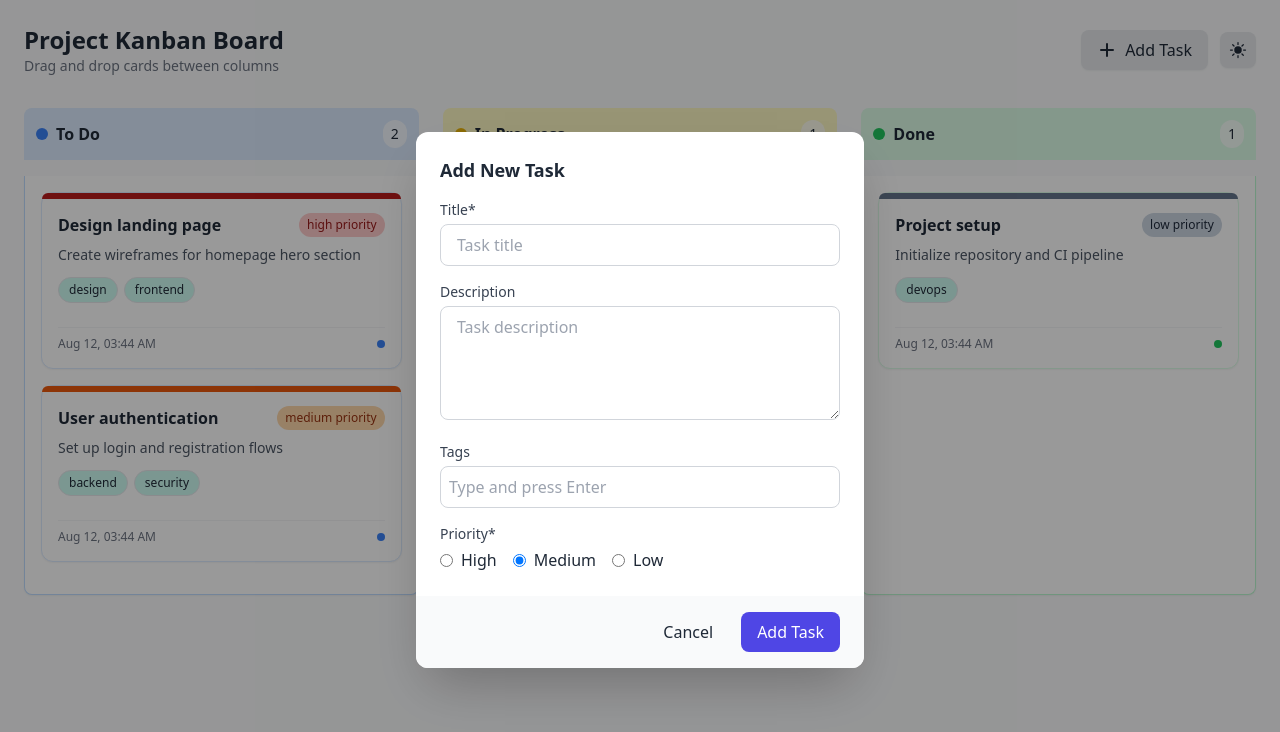
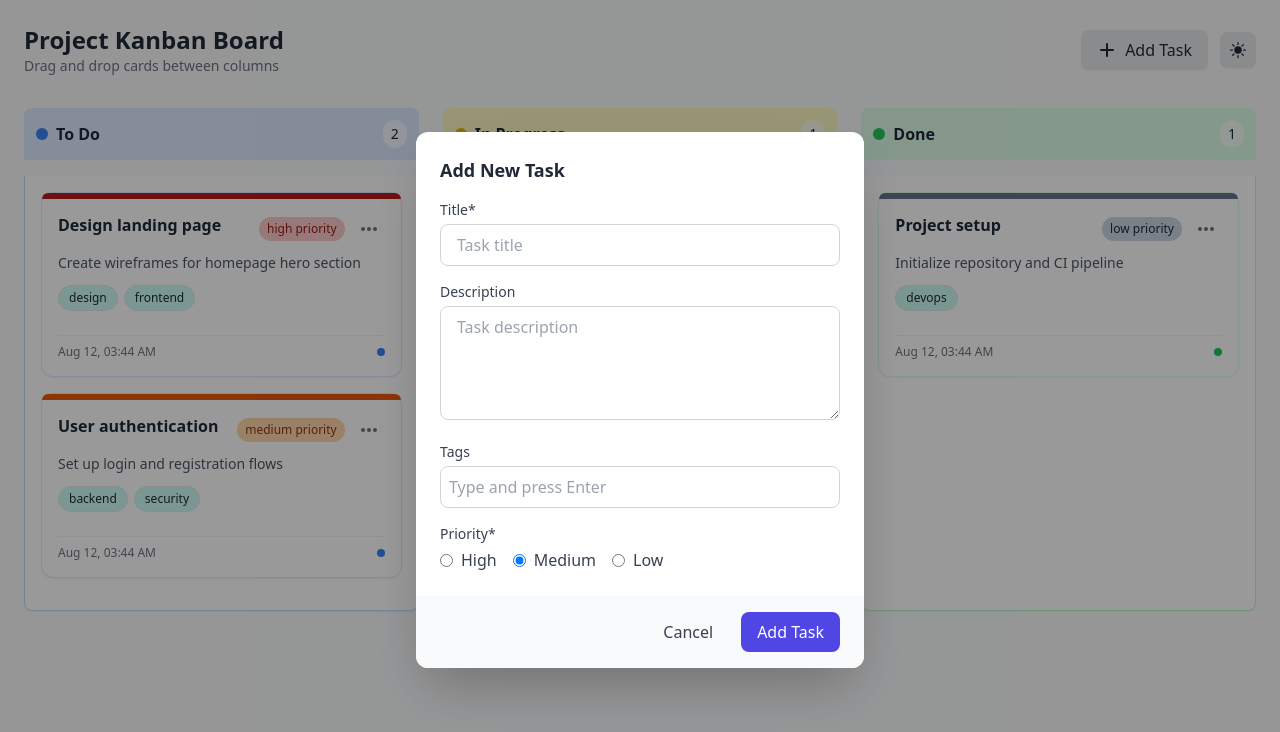
Before and after one commit to mohamim360/Vue-Kanban-Board, a Vue app: page / in a window 1280 px wide. Both pictures are taken after a click on the button "Add Task". Shown: the top 732 px of the page. Built offline with nearby package versions, Linux system fonts and the light colour scheme.

Commit message:
editor, dark class

```diff
--- a/src/App.vue
+++ b/src/App.vue
@@ -139,6 +139,8 @@
                     >
                       {{ card.title }}
                     </div>
+
+                    <div class="flex items-center gap-2">
                       <div
                         class="flex-shrink-0 px-2 py-1 text-xs font-medium rounded-full"
                         :class="{
@@ -151,6 +153,60 @@
                         }"
                       >
                         {{ card.priority }} priority
+                      </div>
+
+                      <div class="relative">
+  <button
+    @click.stop="toggleDropdown(card.id)"
+    class="p-1.5 rounded-lg hover:bg-gray-100 dark:hover:bg-gray-600 text-gray-500 dark:text-gray-300 hover:text-gray-700 dark:hover:text-gray-100 transition-colors"
+  >
+    <svg xmlns="http://www.w3.org/2000/svg" class="h-5 w-5" viewBox="0 0 20 20" fill="currentColor">
+      <path d="M6 10a2 2 0 11-4 0 2 2 0 014 0zm6 0a2 2 0 11-4 0 2 2 0 014 0zm6 0a2 2 0 11-4 0 2 2 0 014 0z"/>
+    </svg>
+  </button>
+
+  <div
+    v-if="dropdownOpen === card.id"
+    class="absolute right-0 mt-1 w-48 bg-white dark:bg-gray-800 border border-gray-200 dark:border-gray-700 rounded-lg shadow-lg z-20 divide-y divide-gray-100 dark:divide-gray-700"
+  >
+    <div class="p-2 text-xs font-medium text-gray-500 dark:text-gray-400 uppercase tracking-wider">
+      Move to
+    </div>
+    <div>
+      <button
+        v-for="colKey in columnsOrder.filter((c) => c !== column)"
+        :key="colKey"
+        @click="moveCard(card.id, colKey)"
+        class="w-full text-left px-4 py-2 text-sm flex items-center gap-2 hover:bg-gray-50 dark:hover:bg-gray-700"
+      >
+        <span
+          class="w-2 h-2 rounded-full"
+          :class="{
+            'bg-blue-500': colKey === 'todo',
+            'bg-yellow-500': colKey === 'inprogress',
+            'bg-green-500': colKey === 'done',
+          }"
+        ></span>
+        {{ columns[colKey].name }}
+      </button>
+    </div>
+    <div class="p-2">
+      <button
+        @click="startEdit(card, column)"
+        class="w-full text-left px-4 py-2 text-sm flex items-center gap-2 hover:bg-gray-50 dark:hover:bg-gray-700"
+      >
+        ✏ Edit
+      </button>
+      <button
+        @click="showDeleteModal(card.id)"
+        class="w-full text-left px-4 py-2 text-red-600 hover:bg-gray-50 dark:hover:bg-gray-700 text-sm flex items-center gap-2"
+      >
+        🗑 Delete
+      </button>
+    </div>
+  </div>
+</div>
+
                     </div>
                   </div>
 
@@ -198,7 +254,7 @@
           </div>
         </div>
       </div>
-      <!-- Add Task Modal -->
+     <!-- Add Modal -->
 <div
   v-if="showAddModal"
   class="fixed inset-0 flex items-center justify-center z-50 p-4"
@@ -208,84 +264,48 @@
     @click="showAddModal = false"
   ></div>
   <div
-          class="bg-white rounded-xl shadow-2xl w-full max-w-md z-50 overflow-hidden"
+    class="bg-white dark:bg-gray-800 rounded-xl shadow-2xl w-full max-w-md z-50 overflow-hidden"
   >
     <div class="p-6">
-            <h3 class="text-lg font-semibold text-gray-800 mb-4">
+      <h3 class="text-lg font-semibold text-gray-800 dark:text-gray-100 mb-4">
         Add New Task
       </h3>
       <div class="space-y-4">
         <div>
-                <label class="block text-sm font-medium text-gray-700 mb-1"
-                  >Title*</label
-                >
+          <label class="block text-sm font-medium text-gray-700 dark:text-gray-300 mb-1">Title*</label>
           <input
             v-model="newTask.title"
-                  class="w-full px-4 py-2 border border-gray-300 rounded-lg focus:ring-2 focus:ring-indigo-500"
+            class="w-full px-4 py-2 border border-gray-300 dark:border-gray-600 rounded-lg focus:ring-2 focus:ring-indigo-500 dark:bg-gray-700 dark:text-gray-100"
             placeholder="Task title"
             required
           />
         </div>
         <div>
-                <label class="block text-sm font-medium text-gray-700 mb-1"
-                  >Description</label
-                >
+          <label class="block text-sm font-medium text-gray-700 dark:text-gray-300 mb-1">Description</label>
           <textarea
             v-model="newTask.description"
-                  class="w-full px-4 py-2 border border-gray-300 rounded-lg focus:ring-2 focus:ring-indigo-500"
+            class="w-full px-4 py-2 border border-gray-300 dark:border-gray-600 rounded-lg focus:ring-2 focus:ring-indigo-500 dark:bg-gray-700 dark:text-gray-100"
             rows="4"
             placeholder="Task description"
           ></textarea>
         </div>
         <div>
-                <label class="block text-sm font-medium text-gray-700 mb-1"
-                  >Tags</label
-                >
+          <label class="block text-sm font-medium text-gray-700 dark:text-gray-300 mb-1">Tags</label>
           <TagInput v-model:tags="newTask.tags" />
         </div>
         <div>
-                <label class="block text-sm font-medium text-gray-700 mb-1"
-                  >Priority*</label
-                >
-                <div class="flex gap-4">
-                  <label class="flex items-center gap-2">
-                    <input
-                      type="radio"
-                      v-model="newTask.priority"
-                      value="high"
-                    />
-                    High
-                  </label>
-                  <label class="flex items-center gap-2">
-                    <input
-                      type="radio"
-                      v-model="newTask.priority"
-                      value="medium"
-                    />
-                    Medium
-                  </label>
-                  <label class="flex items-center gap-2">
-                    <input
-                      type="radio"
-                      v-model="newTask.priority"
-                      value="low"
-                    />
-                    Low
-                  </label>
+          <label class="block text-sm font-medium text-gray-700 dark:text-gray-300 mb-1">Priority*</label>
+          <div class="flex gap-4 text-gray-700 dark:text-gray-300">
+            <label class="flex items-center gap-2"><input type="radio" v-model="newTask.priority" value="high" />High</label>
+            <label class="flex items-center gap-2"><input type="radio" v-model="newTask.priority" value="medium" />Medium</label>
+            <label class="flex items-center gap-2"><input type="radio" v-model="newTask.priority" value="low" />Low</label>
           </div>
         </div>
       </div>
     </div>
-          <div class="bg-gray-50 px-6 py-4 flex justify-end gap-3">
-            <button @click="showAddModal = false" class="px-4 py-2">
-              Cancel
-            </button>
-            <button
-              @click="addNewTask"
-              class="px-4 py-2 bg-indigo-600 text-white rounded-lg"
-            >
-              Add Task
-            </button>
+    <div class="bg-gray-50 dark:bg-gray-700 px-6 py-4 flex justify-end gap-3">
+      <button @click="showAddModal = false" class="px-4 py-2 text-gray-700 dark:text-gray-200">Cancel</button>
+      <button @click="addNewTask" class="px-4 py-2 bg-indigo-600 text-white rounded-lg">Add Task</button>
     </div>
   </div>
 </div>
@@ -300,82 +320,48 @@
     @click="closeEdit"
   ></div>
   <div
-          class="bg-white rounded-xl shadow-2xl w-full max-w-md z-50 overflow-hidden"
+    class="bg-white dark:bg-gray-800 rounded-xl shadow-2xl w-full max-w-md z-50 overflow-hidden"
   >
     <div class="p-6">
-            <h3 class="text-lg font-semibold text-gray-800 mb-4">Edit Task</h3>
+      <h3 class="text-lg font-semibold text-gray-800 dark:text-gray-100 mb-4">Edit Task</h3>
       <div class="space-y-4">
         <div>
-                <label class="block text-sm font-medium text-gray-700 mb-1"
-                  >Title*</label
-                >
+          <label class="block text-sm font-medium text-gray-700 dark:text-gray-300 mb-1">Title*</label>
           <input
             v-model="editForm.title"
-                  class="w-full px-4 py-2 border border-gray-300 rounded-lg focus:ring-2 focus:ring-indigo-500"
+            class="w-full px-4 py-2 border border-gray-300 dark:border-gray-600 rounded-lg focus:ring-2 focus:ring-indigo-500 dark:bg-gray-700 dark:text-gray-100"
           />
         </div>
         <div>
-                <label class="block text-sm font-medium text-gray-700 mb-1"
-                  >Description</label
-                >
+          <label class="block text-sm font-medium text-gray-700 dark:text-gray-300 mb-1">Description</label>
           <textarea
             v-model="editForm.description"
-                  class="w-full px-4 py-2 border border-gray-300 rounded-lg focus:ring-2 focus:ring-indigo-500"
+            class="w-full px-4 py-2 border border-gray-300 dark:border-gray-600 rounded-lg focus:ring-2 focus:ring-indigo-500 dark:bg-gray-700 dark:text-gray-100"
             rows="4"
           ></textarea>
         </div>
         <div>
-                <label class="block text-sm font-medium text-gray-700 mb-1"
-                  >Tags</label
-                >
+          <label class="block text-sm font-medium text-gray-700 dark:text-gray-300 mb-1">Tags</label>
           <TagInput v-model:tags="editForm.tags" />
         </div>
         <div>
-                <label class="block text-sm font-medium text-gray-700 mb-1"
-                  >Priority*</label
-                >
-                <div class="flex gap-4">
-                  <label
-                    ><input
-                      type="radio"
-                      v-model="editForm.priority"
-                      value="high"
-                    />
-                    High</label
-                  >
-                  <label
-                    ><input
-                      type="radio"
-                      v-model="editForm.priority"
-                      value="medium"
-                    />
-                    Medium</label
-                  >
-                  <label
-                    ><input
-                      type="radio"
-                      v-model="editForm.priority"
-                      value="low"
-                    />
-                    Low</label
-                  >
+          <label class="block text-sm font-medium text-gray-700 dark:text-gray-300 mb-1">Priority*</label>
+          <div class="flex gap-4 text-gray-700 dark:text-gray-300">
+            <label><input type="radio" v-model="editForm.priority" value="high" />High</label>
+            <label><input type="radio" v-model="editForm.priority" value="medium" />Medium</label>
+            <label><input type="radio" v-model="editForm.priority" value="low" />Low</label>
           </div>
         </div>
       </div>
     </div>
-          <div class="bg-gray-50 px-6 py-4 flex justify-end gap-3">
-            <button @click="closeEdit">Cancel</button>
-            <button
-              @click="saveEdit"
-              class="px-4 py-2 bg-indigo-600 text-white rounded-lg"
-            >
-              Save
-            </button>
+    <div class="bg-gray-50 dark:bg-gray-700 px-6 py-4 flex justify-end gap-3">
+      <button @click="closeEdit" class="text-gray-700 dark:text-gray-200 px-4 py-2">Cancel</button>
+      <button @click="saveEdit" class="px-4 py-2 bg-indigo-600 text-white rounded-lg">Save</button>
     </div>
   </div>
 </div>
 
-      <!-- Delete Confirmation Modal -->
+<!-- Delete Modal -->
 <div
   v-if="showDeleteConfirmation"
   class="fixed inset-0 flex items-center justify-center z-50 p-4"
@@ -385,30 +371,21 @@
     @click="showDeleteConfirmation = false"
   ></div>
   <div
-          class="bg-white rounded-xl shadow-2xl w-full max-w-md z-50 overflow-hidden"
+    class="bg-white dark:bg-gray-800 rounded-xl shadow-2xl w-full max-w-md z-50 overflow-hidden"
   >
     <div class="p-6">
-            <h3 class="text-lg font-semibold text-gray-800 mb-4">
-              Delete Task
-            </h3>
-            <p class="text-gray-600">
-              Are you sure you want to delete this task? This action cannot be
-              undone.
+      <h3 class="text-lg font-semibold text-gray-800 dark:text-gray-100 mb-4">Delete Task</h3>
+      <p class="text-gray-600 dark:text-gray-300">
+        Are you sure you want to delete this task? This action cannot be undone.
       </p>
     </div>
-          <div class="bg-gray-50 px-6 py-4 flex justify-end gap-3">
-            <button @click="showDeleteConfirmation = false" class="px-4 py-2">
-              Cancel
-            </button>
-            <button
-              @click="confirmDelete"
-              class="px-4 py-2 bg-red-600 text-white rounded-lg"
-            >
-              Delete
-            </button>
+    <div class="bg-gray-50 dark:bg-gray-700 px-6 py-4 flex justify-end gap-3">
+      <button @click="showDeleteConfirmation = false" class="px-4 py-2 text-gray-700 dark:text-gray-200">Cancel</button>
+      <button @click="confirmDelete" class="px-4 py-2 bg-red-600 text-white rounded-lg">Delete</button>
     </div>
   </div>
 </div>
+
 
       <!-- Toast Notification -->
       <div v-if="toast.show" class="fixed bottom-4 right-4 z-50">
@@ -427,7 +404,7 @@
 import { reactive, ref, onMounted, computed } from "vue";
 import TagInput from "./TagInput.vue";
 import { useDark, useToggle } from "@vueuse/core";
-import { SunIcon, MoonIcon } from '@heroicons/vue/24/solid'
+import { SunIcon, MoonIcon } from "@heroicons/vue/24/solid";
 
 const isDark = useDark(); // reactive boolean
 const toggleDark = useToggle(isDark);
```
Also changed, not shown: src/TagInput.vue (+5 -5 lines). Lines whose indentation alone changed are shown as unchanged.
